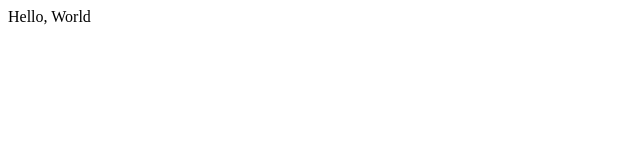
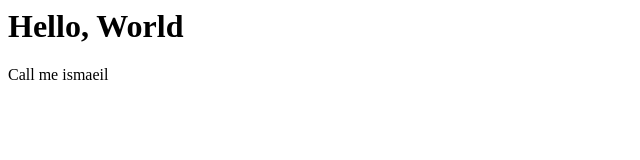
Before and after one commit to Akanksha1405/website, a plain HTML site: page index.html in a window 1280 px wide. Shown: the whole page, without its empty margins (0-640 px from the left). Drawn offline with Linux system fonts and the light colour scheme.

Commit message:
Added an h1 tag

```diff
--- a/index.html
+++ b/index.html
@@ -1 +1,2 @@
-Hello, World
+<h1>Hello, World</h1>
+<p>Call me ismaeil</p>
```
